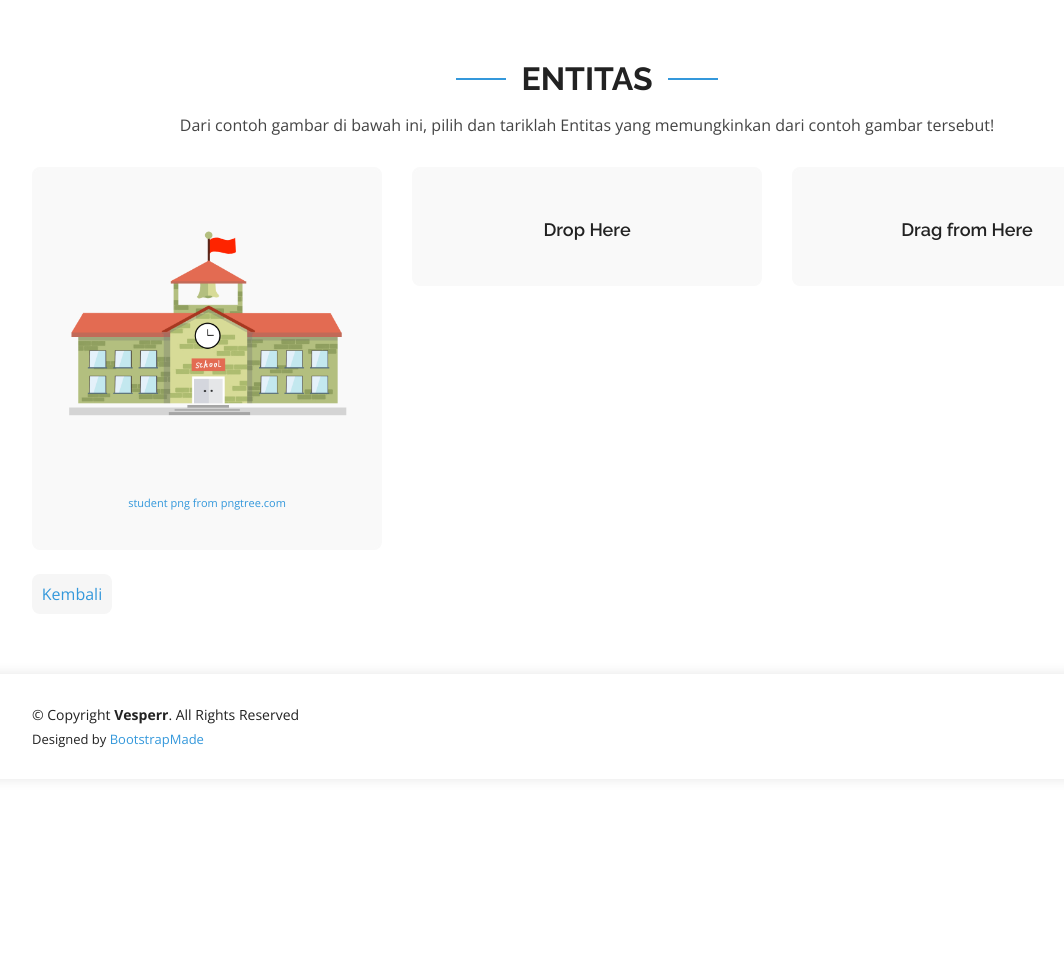
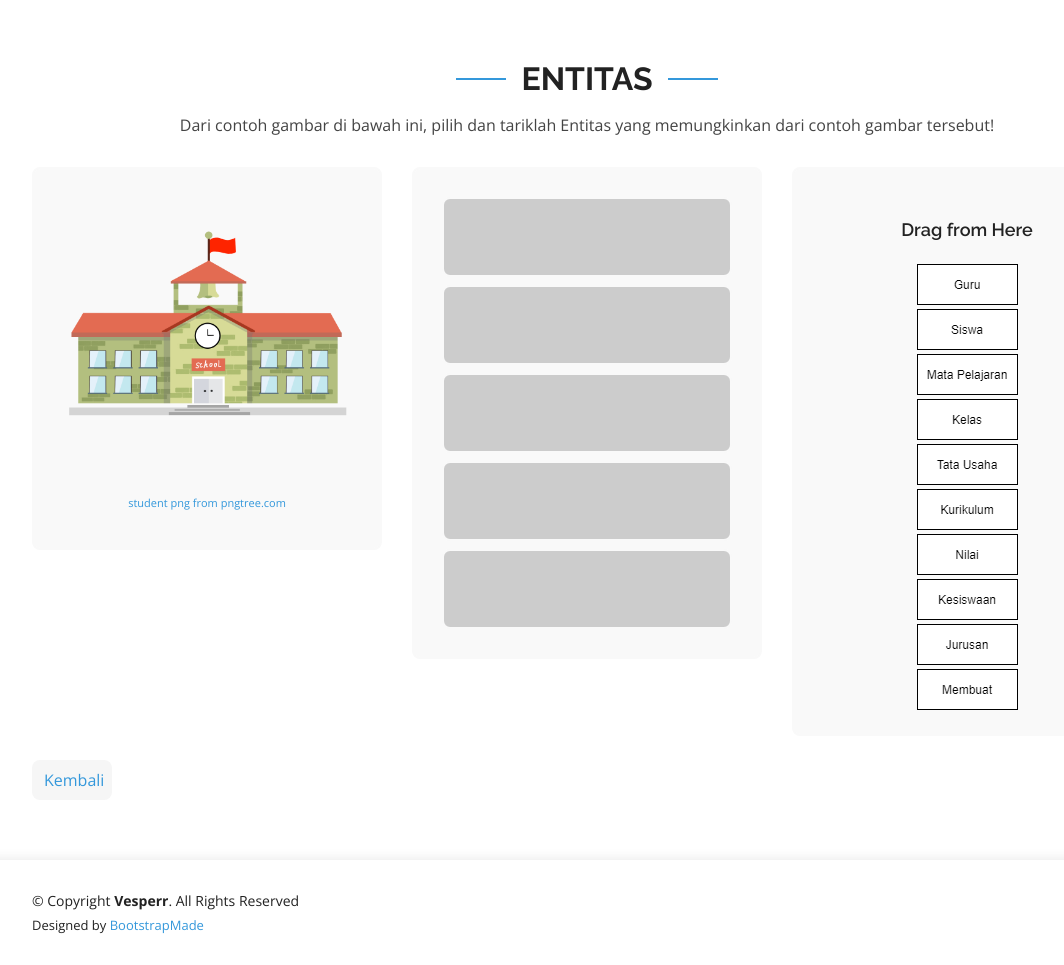
Before and after one commit to amrunadini/skripsidini, a CodeIgniter app: page /skripsidini/index.php/c_siswa/entitas in a window 1280 px wide. Shown: the whole page, without its empty margins (53-1117 px from the left). Before the commit the page ends 748 px from the top, so only its background shows below. Run offline with CodeIgniter, Linux system fonts and the light colour scheme; the visitor is signed in with stand-in values (Sample User, id 1); some libraries are stand-ins or nearby versions.

Commit message:
fitur drag and drop

```diff
--- a/application/controllers/C_siswa.php
+++ b/application/controllers/C_siswa.php
@@ -53,6 +53,17 @@ class C_siswa extends CI_Controller
 
 	public function entitas(){
 		$this->load->view('V_entitas');
+	}
+	public function entitas1(){
+		echo $_POST["kolom1"];
+		echo "<br>";
+		echo $_POST["kolom2"];
+		echo "<br>";
+		echo $_POST["kolom3"];
+		echo "<br>";
+		echo $_POST["kolom4"];
+		echo "<br>";
+		echo $_POST["kolom5"];
 	}
 
 	public function atribut(){
--- a/application/views/V_entitas.php
+++ b/application/views/V_entitas.php
@@ -53,17 +53,42 @@
             </div>
           </div>
 
-          <div class="col-lg-4 col-md-6 mt-4 mt-md-0">
-            <div class="box" data-aos="zoom-in" data-aos-delay="100">
-              <h3>Drop Here</h3>
+          <div class="col-lg-4 col-md-6 mt-4 mt-md-0" >
+            <form action="<?php echo base_url();?>index.php/C_siswa/entitas1" method="post">
+              <div class="box" data-aos="zoom-in" data-aos-delay="100"style = "height: 100%">
+                <div id="target-container" class="box list m-2" style = "background-color: #ccc; height: 5rem">
 
-            </div>
+                </div>
+                <div id="target-container" class="box list m-2" style = "background-color: #ccc; height: 5rem">
+
+                </div>
+                <div id="target-container" class="box list m-2" style = "background-color: #ccc; height: 5rem">
+
+                </div>
+                <div id="target-container" class="box list m-2" style = "background-color: #ccc; height: 5rem">
+
+                </div>
+                <div id="target-container" class="box list m-2" style = "background-color: #ccc; height: 5rem">
+
+                </div>
+              </div>
           </div>
 
           <div class="col-lg-4 col-md-6 mt-4 mt-lg-0">
             <div class="box" data-aos="zoom-in-left" data-aos-delay="200">
               <h3>Drag from Here</h3>
-
+              <div id="source-container" class="list">
+                <div class="list-item m-1" draggable="true"><img src="<?php echo base_url();?>assets/img/entitas/e1.png"> <input id="jawaban" type="hidden" value="entitas1"></div>
+                <div class="list-item m-1" draggable="true"><img src="<?php echo base_url();?>assets/img/entitas/e2.png"> <input id="jawaban" type="hidden" value="entitas2"></div>
+                <div class="list-item m-1" draggable="true"><img src="<?php echo base_url();?>assets/img/entitas/e3.png"> <input id="jawaban" type="hidden" value="entitas3"></div>
+                <div class="list-item m-1" draggable="true"><img src="<?php echo base_url();?>assets/img/entitas/e4.png"> <input id="jawaban" type="hidden" value="entitas4"></div>
+                <div class="list-item m-1" draggable="true"><img src="<?php echo base_url();?>assets/img/entitas/e5.png"> <input id="jawaban" type="hidden" value="entitas5"></div>
+                <div class="list-item m-1" draggable="true"><img src="<?php echo base_url();?>assets/img/entitas/e6.png"> <input id="jawaban" type="hidden" value="bukanentitas"></div>
+                <div class="list-item m-1" draggable="true"><img src="<?php echo base_url();?>assets/img/entitas/e7.png"><input id="jawaban" type="hidden" value="bukanentitas"></div>
+                <div class="list-item m-1" draggable="true"><img src="<?php echo base_url();?>assets/img/entitas/e8.png"><input id="jawaban" type="hidden" value="bukanentitas"></div>
+                <div class="list-item m-1" draggable="true"><img src="<?php echo base_url();?>assets/img/entitas/e9.png"><input id="jawaban" type="hidden" value="bukanentitas"></div>
+                <div class="list-item m-1" draggable="true"><img src="<?php echo base_url();?>assets/img/entitas/e10.png"><input id="jawaban" type="hidden" value="bukanentitas"></div>
+              </div>
             </div>
           </div>
 
@@ -71,7 +96,9 @@
 
         <div data-aos="zoom-in">
           <br>
-          <button type="submit" style="width: 80px; height: 40px; background-color: #f6f6f6; border: none; border-radius: 8px;"><a href="<?php echo base_url(); ?>index.php/C_siswa/materi">Kembali</a></button>
+          <button type="back" class="btn btn-secondary" style="width: 80px; height: 40px; background-color: #f6f6f6; border: none; border-radius: 8px;"><a href="<?php echo base_url(); ?>index.php/C_siswa/materi">Kembali</a></button>
+          <button type="submit" value="submit" id="btn-submit-custom" class="btn btn-primary m-1" style="width: 80px; height: 40px; border: none; border-radius: 8px;  display:none;">Submit</a></button>
+          </form>
         </div>
 
       </div>
@@ -123,6 +150,7 @@
 
   <!-- Template Main JS File -->
   <script src="<?php echo base_url(); ?>assets/js/main.js"></script>
+  <script src="<?php echo base_url(); ?>assets/js/apsdnd.js"></script>
 
 </body>
 
```
Also changed, not shown: assets/js/apsdnd.js (added, +68 -0 lines).
